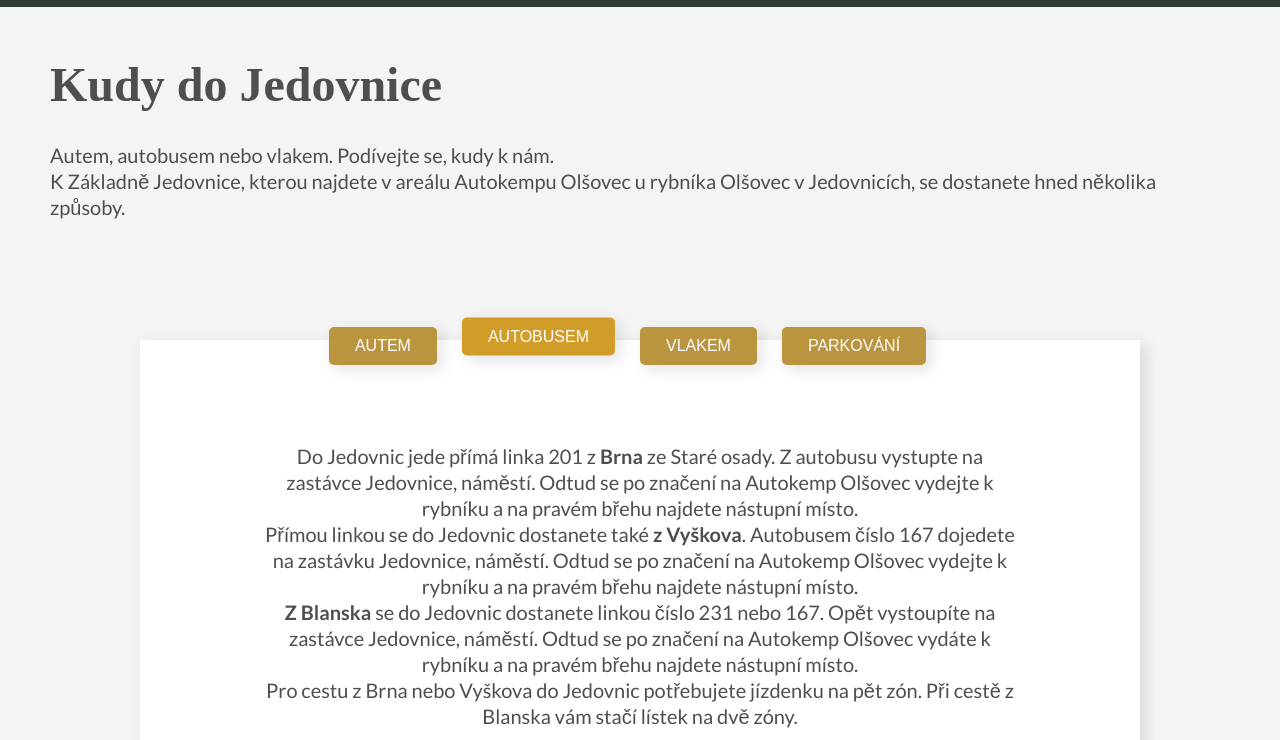
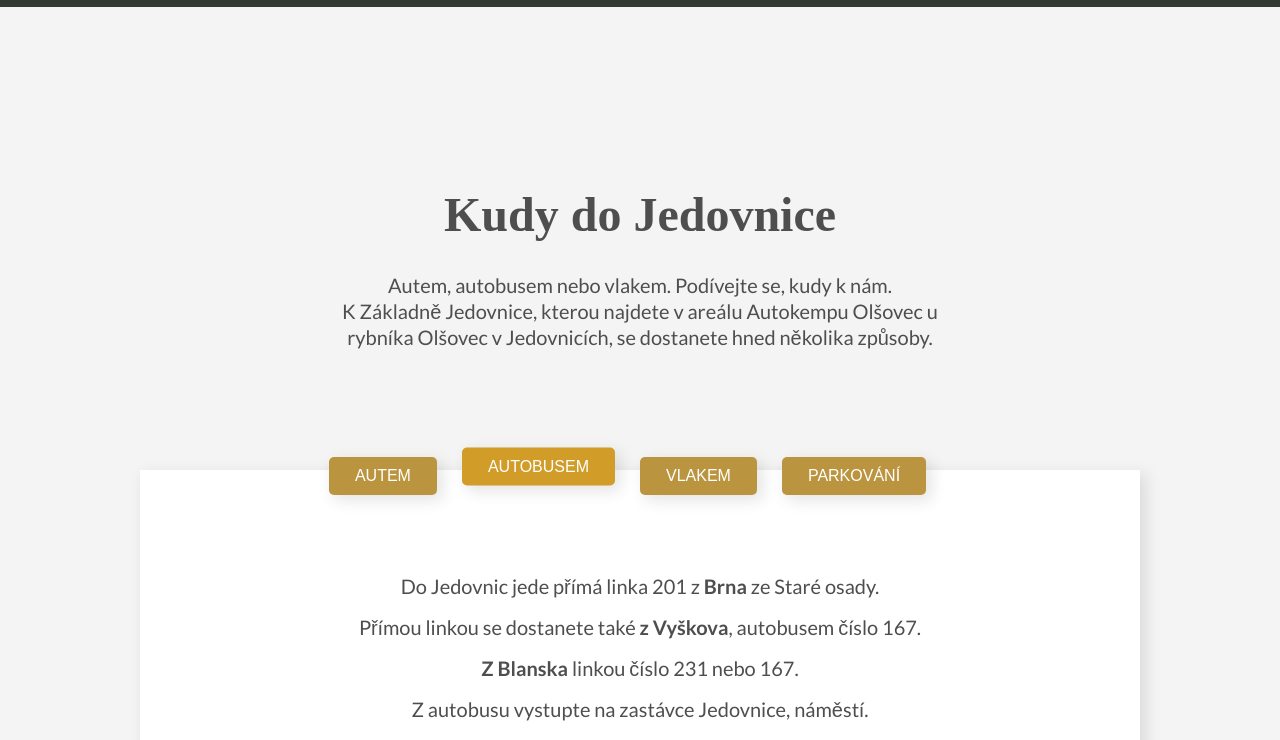
Before and after one commit to dewish/SingleTrail, a website built with Parcel: page src/project/kudyJedovnice.html in a window 1280 px wide. Both pictures are taken after a click on the button "AUTOBUSEM". Shown: the part 60-800 px from the top of the page. Built offline with nearby package versions, Linux system fonts and the light colour scheme; a web font is replaced by a local one.

Commit message:
Kudy_do_Marianskeho_udoli

```diff
--- a/src/project/kudyJedovnice.html
+++ b/src/project/kudyJedovnice.html
@@ -9,10 +9,13 @@
 
     <section class="container tabs__box">
       <header>
-        <h1 class="heading-secondary">Kudy do Jedovnice</h1>
-        <p class="paragraph">
+        <h1 class="heading-secondary heading-secondary-align">
+          Kudy do Jedovnice
+        </h1>
+        <p class="paragraph paragraph-align">
           Autem, autobusem nebo vlakem. Podívejte se, kudy k nám.
-          <br />
+        </p>
+        <p class="paragraph paragraph-align">
           K Základně Jedovnice, kterou najdete v areálu Autokempu Olšovec u
           rybníka Olšovec v Jedovnicích, se dostanete hned několika způsoby.
         </p>
@@ -31,31 +34,41 @@
           <p class="paragraph">
             Při cestě z <strong> Brna </strong> vjeďte do Jedovnic. Na kruhovém
             objezdu se vydejte první odbočkou. Poté odbočte doprava a řiďte se
-            podle značení na Autokemp Olšovec.<br />
+            podle značení na Autokemp Olšovec.
+          </p>
+          <p class="paragraph">
             Pokud k nám míříte <strong> od Blanska</strong>, jeďte na kruhovém
             objezdu druhou odbočkou. Také v tomto případě pak odbočíte doprava a
-            budete se řídit značením na Autokemp Olšovec. <br />
+            budete se řídit značením na Autokemp Olšovec.
+          </p>
+          <p class="paragraph">
             Cestou <strong>od Vyškova</strong> projedete téměř celé Jedovnice.
             Za fotbalovým hřištěm pak zahnete doleva. Dál vás opět povede
-            značení na Autokemp Olšovec.<br />
-            GPS souřadnice: 49.332799, 16.765075
+            značení na Autokemp Olšovec.
           </p>
+          <p class="paragraph">GPS souřadnice: 49.332799, 16.765075</p>
         </div>
 
         <div class="tabs__content tabs__content--2">
           <p class="paragraph">
             Do Jedovnic jede přímá linka 201 z <strong> Brna </strong> ze Staré
-            osady. Z autobusu vystupte na zastávce Jedovnice, náměstí. Odtud se
-            po značení na Autokemp Olšovec vydejte k rybníku a na pravém břehu
-            najdete nástupní místo. <br />
-            Přímou linkou se do Jedovnic dostanete také
-            <strong> z Vyškova</strong>. Autobusem číslo 167 dojedete na
-            zastávku Jedovnice, náměstí. Odtud se po značení na Autokemp Olšovec
-            vydejte k rybníku a na pravém břehu najdete nástupní místo.
-            <br /><strong> Z Blanska</strong> se do Jedovnic dostanete linkou
-            číslo 231 nebo 167. Opět vystoupíte na zastávce Jedovnice, náměstí.
-            Odtud se po značení na Autokemp Olšovec vydáte k rybníku a na pravém
-            břehu najdete nástupní místo.<br />
+            osady.
+          </p>
+          <p class="paragraph">
+            Přímou linkou se dostanete také <strong> z Vyškova</strong>,
+            autobusem číslo 167.
+          </p>
+          <p class="paragraph">
+            <strong> Z Blanska</strong> linkou číslo 231 nebo 167.
+          </p>
+          <p class="paragraph">
+            Z autobusu vystupte na zastávce Jedovnice, náměstí.
+          </p>
+          <p class="paragraph">
+            Z náměstí se po značení na Autokemp Olšovec vydejte k rybníku a na
+            pravém břehu najdete nástupní místo.
+          </p>
+          <p class="paragraph">
             Pro cestu z Brna nebo Vyškova do Jedovnic potřebujete jízdenku na
             pět zón. Při cestě z Blanska vám stačí lístek na dvě zóny.
           </p>
--- a/src/styles/base/_typography.scss
+++ b/src/styles/base/_typography.scss
@@ -6,7 +6,12 @@ body {
 .paragraph {
     font-size: $font-size-s;
     line-height: 2.6rem;
- }
+    &-align {
+        text-align: center;
+        width: 55%;
+        margin: auto;
+       }
+}
 
 .heading-primary {
     color: $color-white;
@@ -19,6 +24,9 @@ body {
     font-family: $font-secondary;
     font-size: $font-size-l;
     padding-bottom: 3rem;
+    &-align {
+        text-align: center;
+    }
 }
 
 .heading-tertiary {
--- a/src/styles/layout/_tabs.scss
+++ b/src/styles/layout/_tabs.scss
@@ -1,6 +1,6 @@
 .tabs {
   max-width: 100rem;
-  min-height: 32rem;
+  min-height: 35rem;
   margin: 12rem auto 0 auto;
   background-color: #fff;
   box-shadow: $box-shadow;
@@ -10,6 +10,8 @@
   }
   &__box {
     padding-bottom: 30%;
+ padding-top: 18rem;
+
   }
 }
 
@@ -29,8 +31,11 @@
 
 .tabs__content {
   display: none;
-  padding: 4rem 12rem 8rem;
+  padding: 4rem 14rem 6rem;
   text-align: center;
+p {
+  padding-bottom: 1.5rem;
+}
 }
 
 .tabs__content--active {
```
Also changed, not shown: src/project/kudyMarianskeUdoli.html (+78 -8 lines), src/project/oTrailech.html (line endings or trailing spaces).
